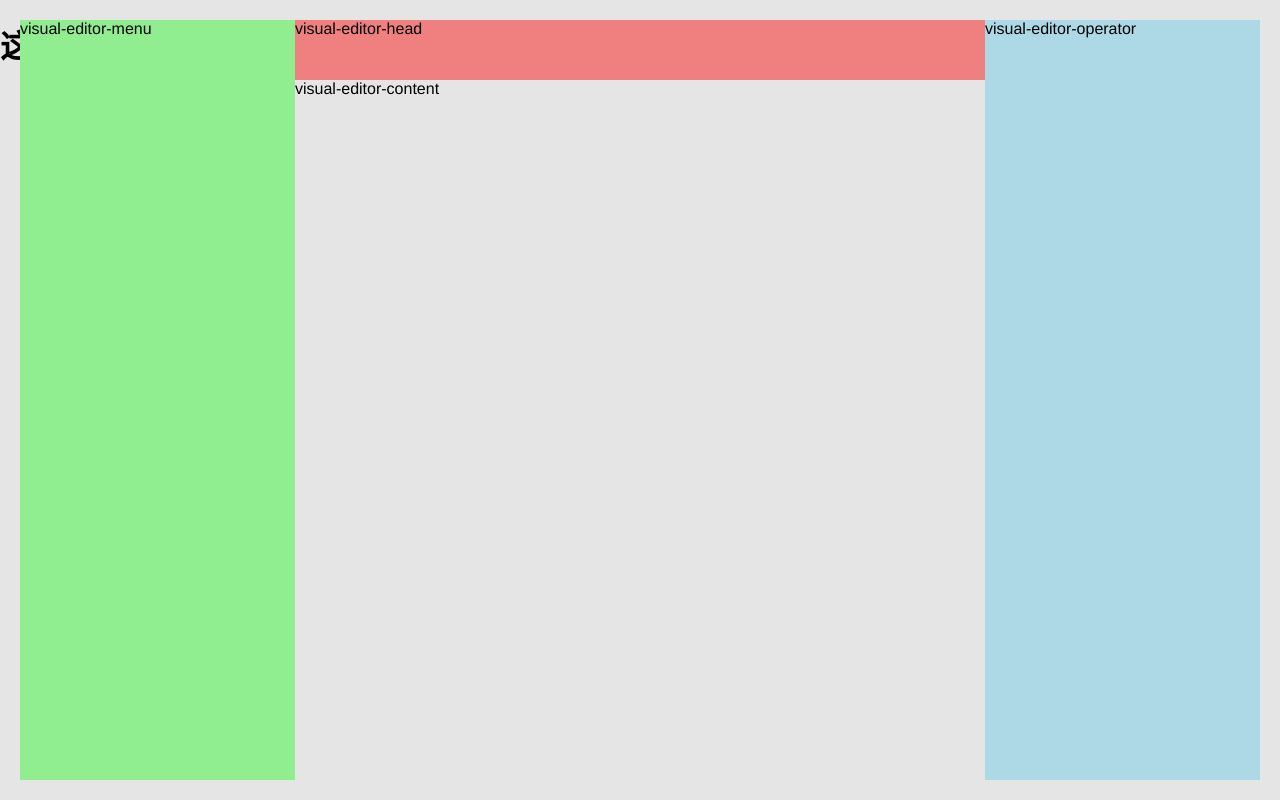
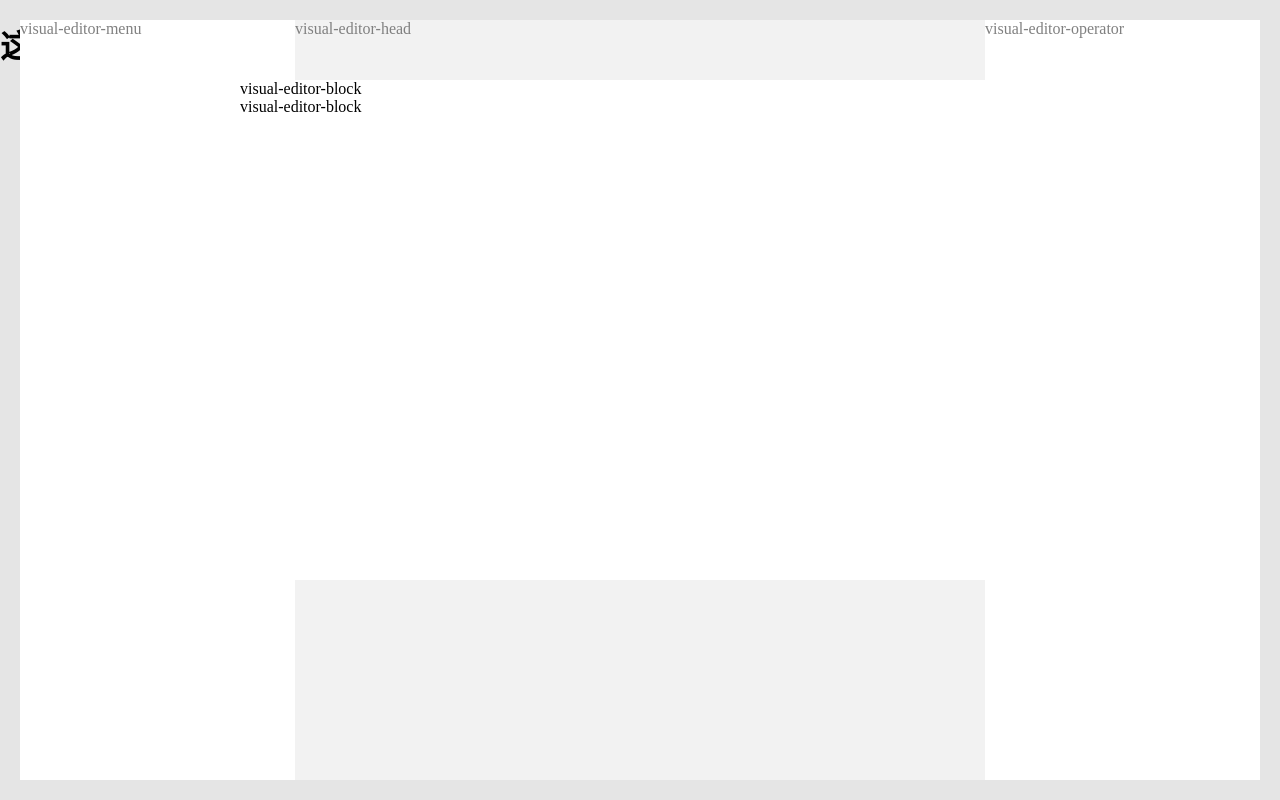
Before and after one commit to zhangyanling77/visual-editor-vue, a Vue app: page / in a window 1280 px wide. Built offline with nearby package versions, Linux system fonts and the light colour scheme.

Commit message:
feat: editor block

```diff
--- a/src/App.vue
+++ b/src/App.vue
@@ -1,7 +1,7 @@
 <template>
-  <div class="app">
+  <div>
     <h1>这是页面内容</h1>
-    <visual-editor />
+    <visual-editor v-model="jsonData" />
   </div>
 </template>
 
@@ -16,7 +16,22 @@ export default defineComponent({
   },
   data() {
     return {
-
+      jsonData: {
+        container: {
+          width: 800,
+          height: 500,
+        },
+        blocks: [
+          {
+            top: 100,
+            left: 100,
+          },
+          {
+            top: 200,
+            left: 200,
+          }
+        ]
+      }
     }
   }
 });
@@ -27,9 +42,4 @@ html, body {
   margin: 0;
   padding: 0;
 }
-.app {
-  font-family: Avenir, Helvetica, Arial, sans-serif;
-  -webkit-font-smoothing: antialiased;
-  -moz-osx-font-smoothing: grayscale;
-}
 </style>
--- /dev/null
+++ b/src/packages/visual-editor-block.tsx
@@ -0,0 +1,15 @@
+import { defineComponent, PropType } from "vue";
+import { VisualEditorBlockData } from "./visual-editor.utils";
+
+export const VisualEditorBlock = defineComponent({
+  props: {
+    block: { type: Object as PropType<VisualEditorBlockData>, required: true }
+  },
+  setup(props, ctx) {
+    return () => (
+      <div>
+        visual-editor-block
+      </div>
+    )
+  },
+})
--- a/src/packages/visual-editor.scss
+++ b/src/packages/visual-editor.scss
@@ -35,7 +35,7 @@ $primary: #1890ff; // 主色
     top: 0;
     bottom: 0;
     left: 0;
-    background-color: lightgreen;
+    background-color: white;
   }
 
   & > .visual-editor-head {
@@ -44,7 +44,6 @@ $primary: #1890ff; // 主色
     left: $menuSize;
     right: $operatorSize;
     height: $headSize;
-    background-color: lightcoral;
   }
 
   & > .visual-editor-operator {
@@ -53,7 +52,7 @@ $primary: #1890ff; // 主色
     bottom: 0;
     right: 0;
     width: $operatorSize;
-    background-color: lightblue;
+    background-color: white;
   }
 
   & > .visual-editor-body {
@@ -62,13 +61,27 @@ $primary: #1890ff; // 主色
     padding-right: $operatorSize;
     box-sizing: border-box;
     height: 100%;
-    background-color: lightpink;
+    background-color:rgba(255, 255, 255, 0.5);
+    position: relative;
+    z-index: 1;
 
     & > .visual-editor-content {
-      background-color: white;
       width: 100%;
       height: 100%;
-      overflow: auto;
+      display: flex;
+      justify-content: center;
+      // overflow: auto;
+
+      & > .visual-editor-container {
+        background-color: white;
+        flex-shrink: 0;
+        flex-grow: 0;
+        position: relative;
+
+        // .visual-editor-block {
+
+        // }
+      }
     }
   }
 
--- a/src/packages/visual-editor.tsx
+++ b/src/packages/visual-editor.tsx
@@ -1,9 +1,28 @@
-import { defineComponent } from 'vue';
+import { computed, defineComponent, PropType } from 'vue';
+import { VisualEditorModelValue } from '@/packages/visual-editor.utils';
+import { useModel } from '@/packages/utils/useModel';
+import { VisualEditorBlock } from '@/packages/visual-editor-block';
 import './visual-editor.scss';
 
 export const VisualEditor = defineComponent({
-  props: {},
-  setup(props) {
+  props: {
+    modelValue: { type: Object as PropType<VisualEditorModelValue>, required: true },
+  },
+  emits: {
+    'update:modelValue': (val?: VisualEditorModelValue) => true,
+  },
+  components: {
+    VisualEditorBlock,
+  },
+  setup(props, ctx) {
+    /** 双向绑定值，容器中的组件数据 */
+    const dataModel = useModel(() => props.modelValue, val => ctx.emit('update:modelValue', val));
+    // console.log('=====>', dataModel)
+    const containerStyles = computed(() => ({
+      width: `${dataModel.value.container.width}px`,
+      height: `${dataModel.value.container.height}px`,
+    }));
+
     return () => (
       <div class="visual-editor">
         <div class="visual-editor-menu">
@@ -17,7 +36,16 @@ export const VisualEditor = defineComponent({
         </div>
         <div class="visual-editor-body">
           <div class="visual-editor-content">
-            visual-editor-content
+            <div
+              class="visual-editor-container"
+              style={containerStyles.value}
+            >
+              {!!dataModel.value.blocks && (
+                dataModel.value.blocks.map((block, index) => (
+                  <VisualEditorBlock block={block} key={index} />
+                ))
+              )}
+            </div>
           </div>
         </div>
       </div>
```
